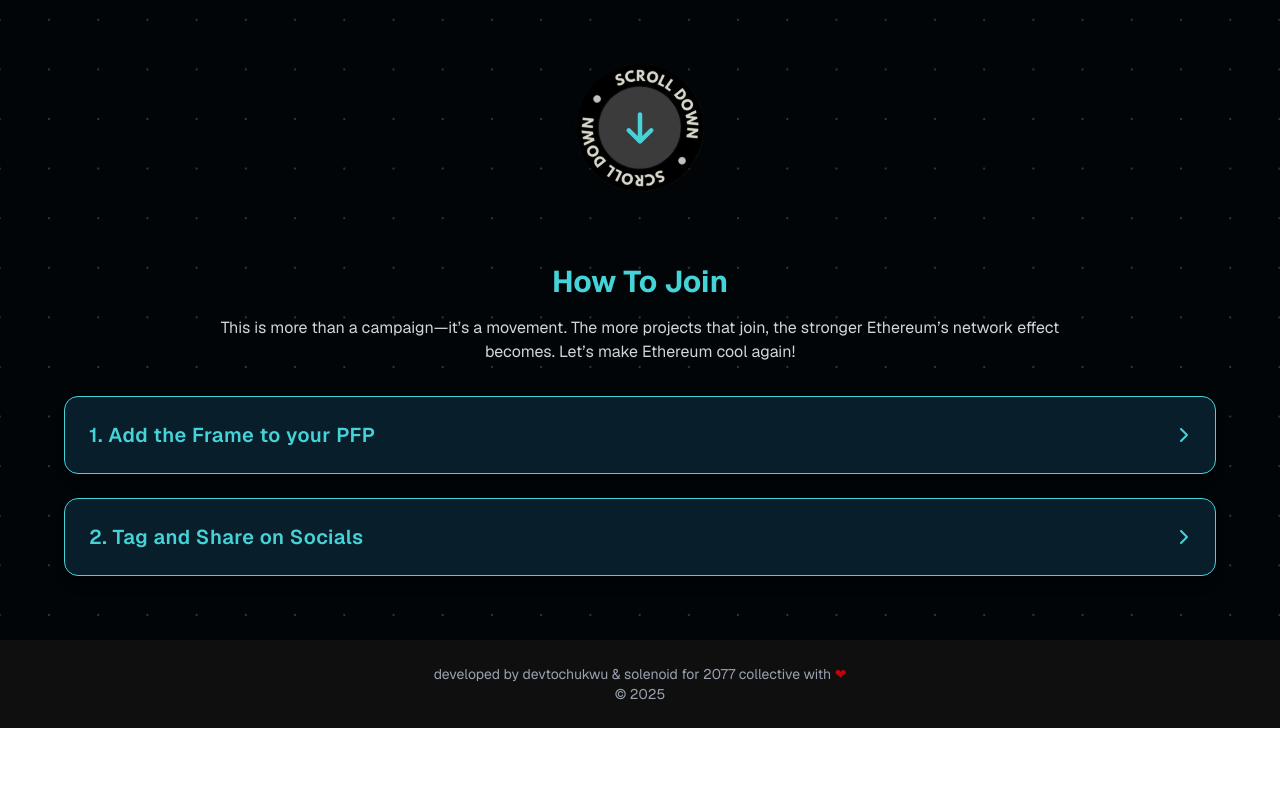
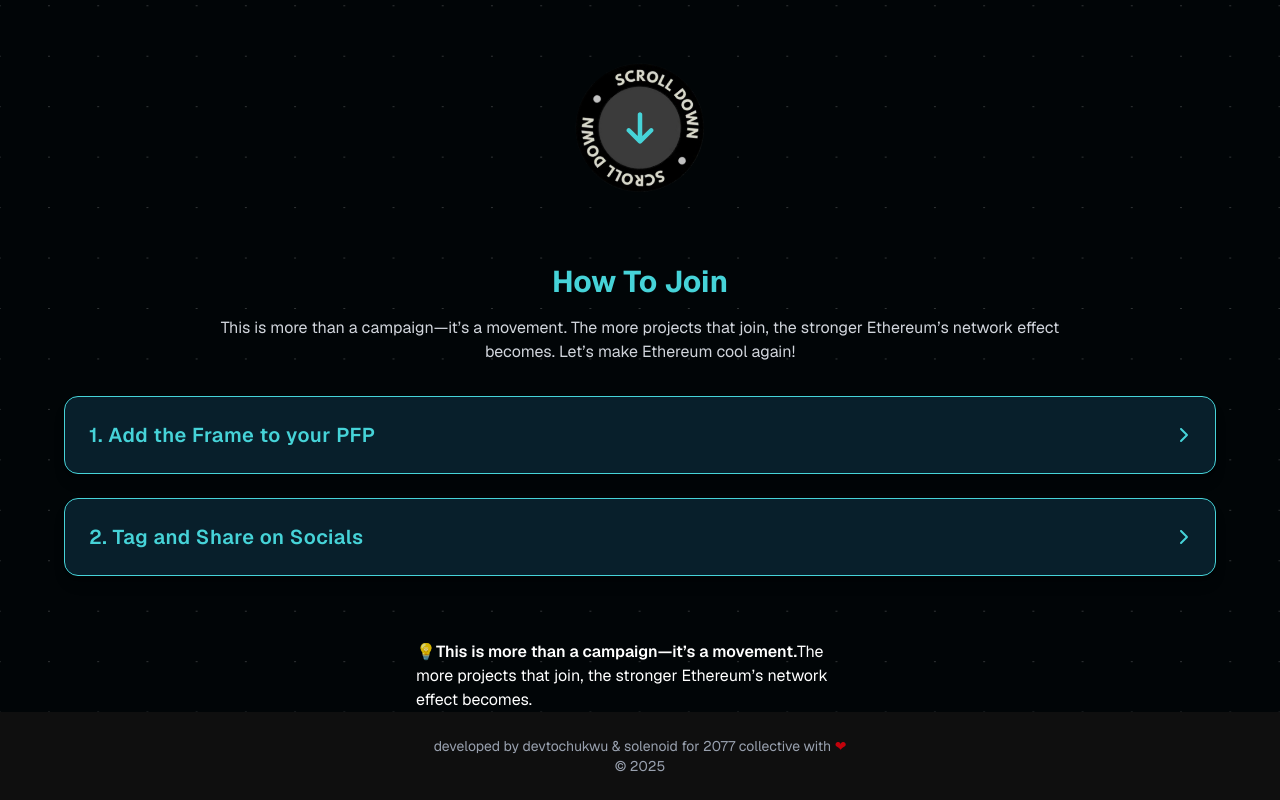
Before and after one commit to SimpleX-T/2077-collective, a Next.js app: page / in a window 1280 px wide. Shown: the part 600-1400 px from the top of the page. Before the commit the page ends 1328 px from the top, so only its background shows below. Built offline with nearby package versions, Linux system fonts and the light colour scheme.

Commit message:
Update hero.tsx
added text from updated guide doc

```diff
--- a/components/landingPage/hero.tsx
+++ b/components/landingPage/hero.tsx
@@ -77,6 +77,10 @@
           Explore Tasks on Charmverse
         </Link>
       </div> */}
+<div className="w-md mx-auto">
+<span className="font-semibold text-center"><span className="animate-pulse repeat-infinite">💡</span>This is more than a campaign—it’s a movement.</span>
+<span className="text-center">The more projects that join, the stronger Ethereum’s network effect becomes.</span>
+</div>
     </main>
   );
 }
```
